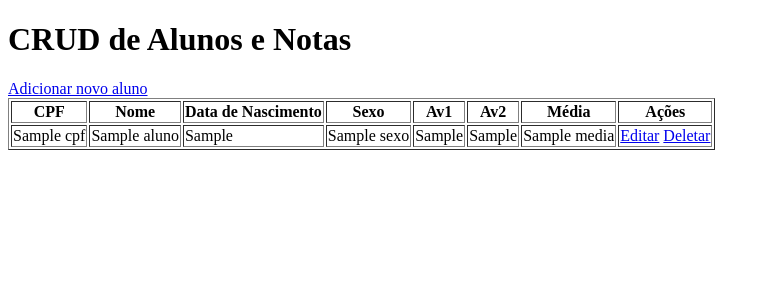
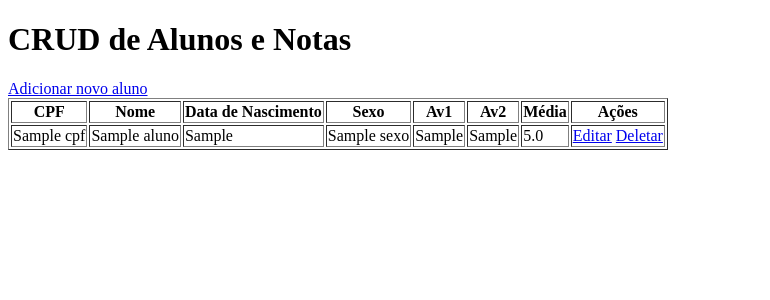
Before and after one commit to DanSRO/projeto_PYTHON_TKINTER_FLASK, a Flask app: template templates/index.html in a window 1280 px wide. Shown: the top 300 px of the page, without its empty margins (0-770 px from the left). Run offline with Flask 3, Linux system fonts and the light colour scheme; the template is opened without the code that fills it: most values are stand-ins (such as "Sample title", 1, 10 or a date in 2020).

Commit message:
Inserção da lógica MÉDIA de AV1 + AV2

```diff
--- a/gui.py
+++ b/gui.py
@@ -42,7 +42,7 @@ entry_av1 = tk.Entry(window)
 label_av2 = tk.Label(window, text='Av2:')
 entry_av2 = tk.Entry(window)
 
-label_media = tk.Label(window, text='Média:')
+label_media = tk.Label(window, text='Média:'+((entry_av1+entry_av2)/2))
 entry_media = tk.Entry(window)
 
 button_add = tk.Button(window, text='Adicionar', command=add_aluno)
--- a/templates/index.html
+++ b/templates/index.html
@@ -25,7 +25,7 @@
         <td>{{ aluno.sexo}}</td>
         <td>{{ aluno.av1}}</td>
         <td>{{ aluno.av2}}</td>
-        <td>{{ aluno.media}}</td>
+        <td>{{ (aluno.av1+aluno.av2)/2}}</td>
         <td>
           <a href="/edit/{{ aluno.cpf }}">Editar</a>
           <a href="/delete/{{ aluno.cpf }}">Deletar</a>
```
Also changed, not shown: alunos.db.
